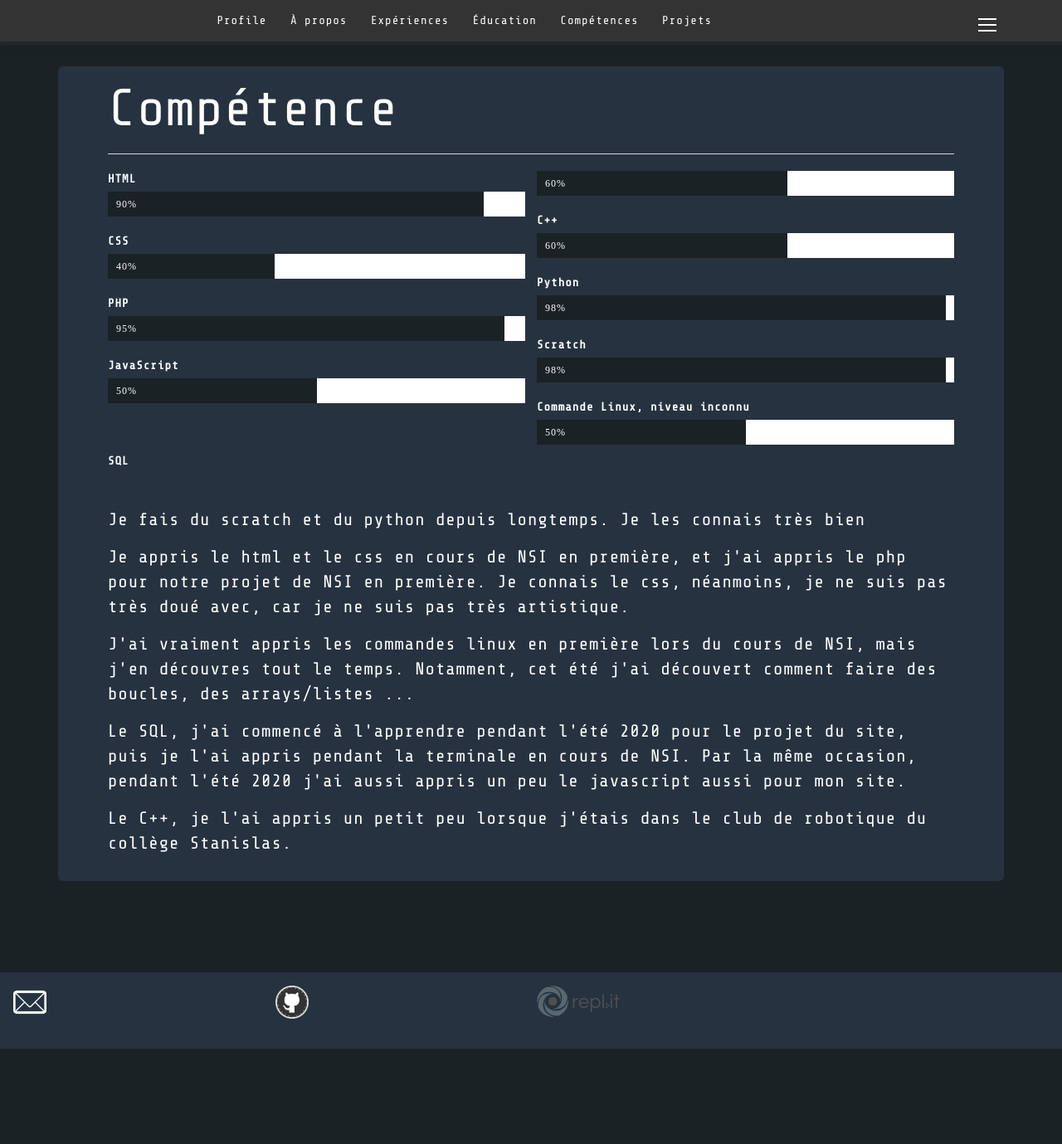
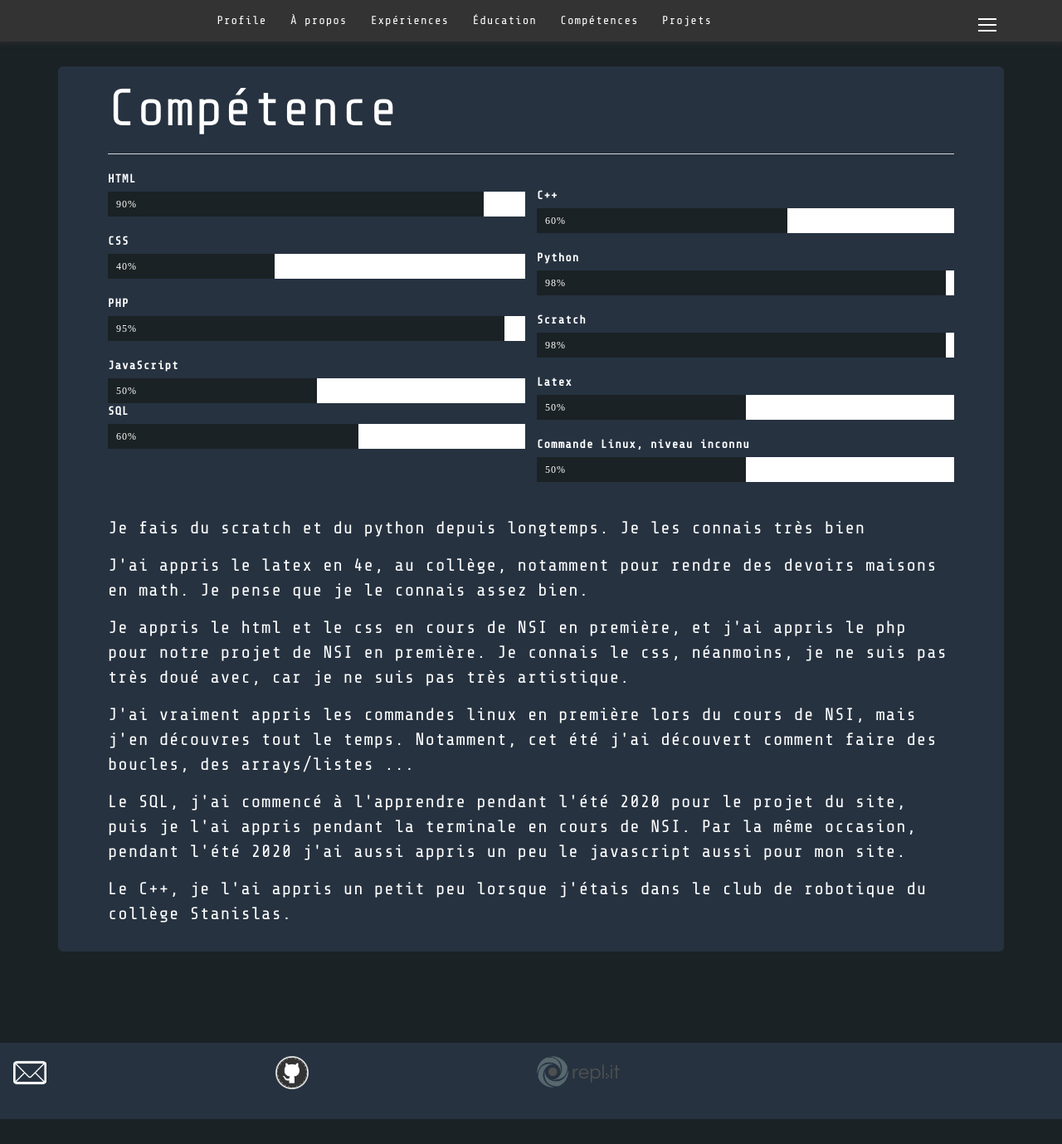
Before and after one commit to MaelC001/MaelC001.github.io, a Jekyll site: the page built from competence/index.html, in a window 1280 px wide and 1379 px high. Shown: the whole window at 83% size. Built offline with Jekyll 4.4.1, drawn with Linux system fonts in a browser that asks for light colours; nearby versions of some CDN libraries.

Commit message:
Update index.html

```diff
--- a/competence/index.html
+++ b/competence/index.html
@@ -30,10 +30,6 @@ title: Portfolio - Competences
             <div class="niveau-barre" data-niveau="50%"></div>
         </div>
 
-        <br>
-        <br>
-        <br>
-
         <label for="sql">SQL</label>
         <div class="barre" id="sql">
             <div class="niveau-barre" data-niveau="60%"></div>
@@ -58,6 +54,12 @@ title: Portfolio - Competences
         </div>
         <br>
 
+        <label for="scratch">Latex</label>
+        <div class="barre" id="scratch">
+            <div class="niveau-barre" data-niveau="50%"></div>
+        </div>
+        <br>
+
         <label for="scratch">Commande Linux, niveau inconnu</label>
         <div class="barre" id="scratch">
             <div class="niveau-barre" data-niveau="50%"></div>
@@ -66,6 +68,7 @@ title: Portfolio - Competences
     <br>
     <br>
     <p>Je fais du scratch et du python depuis longtemps. Je les connais très bien</p>
+    <p>J'ai appris le latex en 4e, au collège, notamment pour rendre des devoirs maisons en math. Je pense que je le connais assez bien.</p>
     <p>Je appris le html et le css en cours de NSI en première, et j'ai appris le php pour notre projet de NSI en première. Je connais le css, néanmoins, je ne suis pas très doué avec, car je ne suis pas très artistique.</p>
     <p>J'ai vraiment appris les commandes linux en première lors du cours de NSI, mais j'en découvres tout le temps. Notamment, cet été j'ai découvert comment faire des boucles, des arrays/listes ...</p>
     <p>Le SQL, j'ai commencé à l'apprendre pendant l'été 2020 pour le projet du site, puis je l'ai appris pendant la terminale en cours de NSI. Par la même occasion, pendant l'été 2020 j'ai aussi appris un peu le javascript aussi pour mon site.</p>
```
